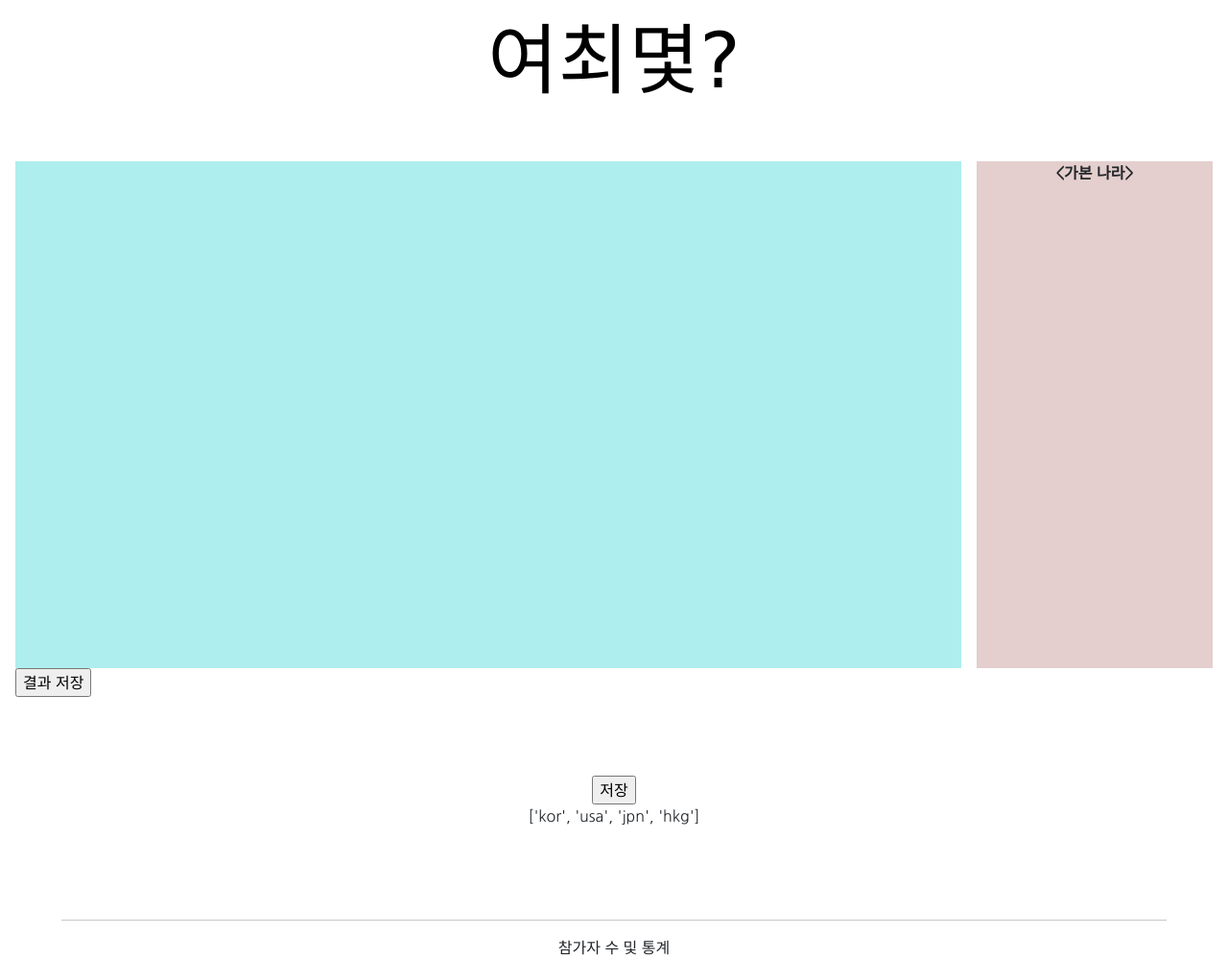
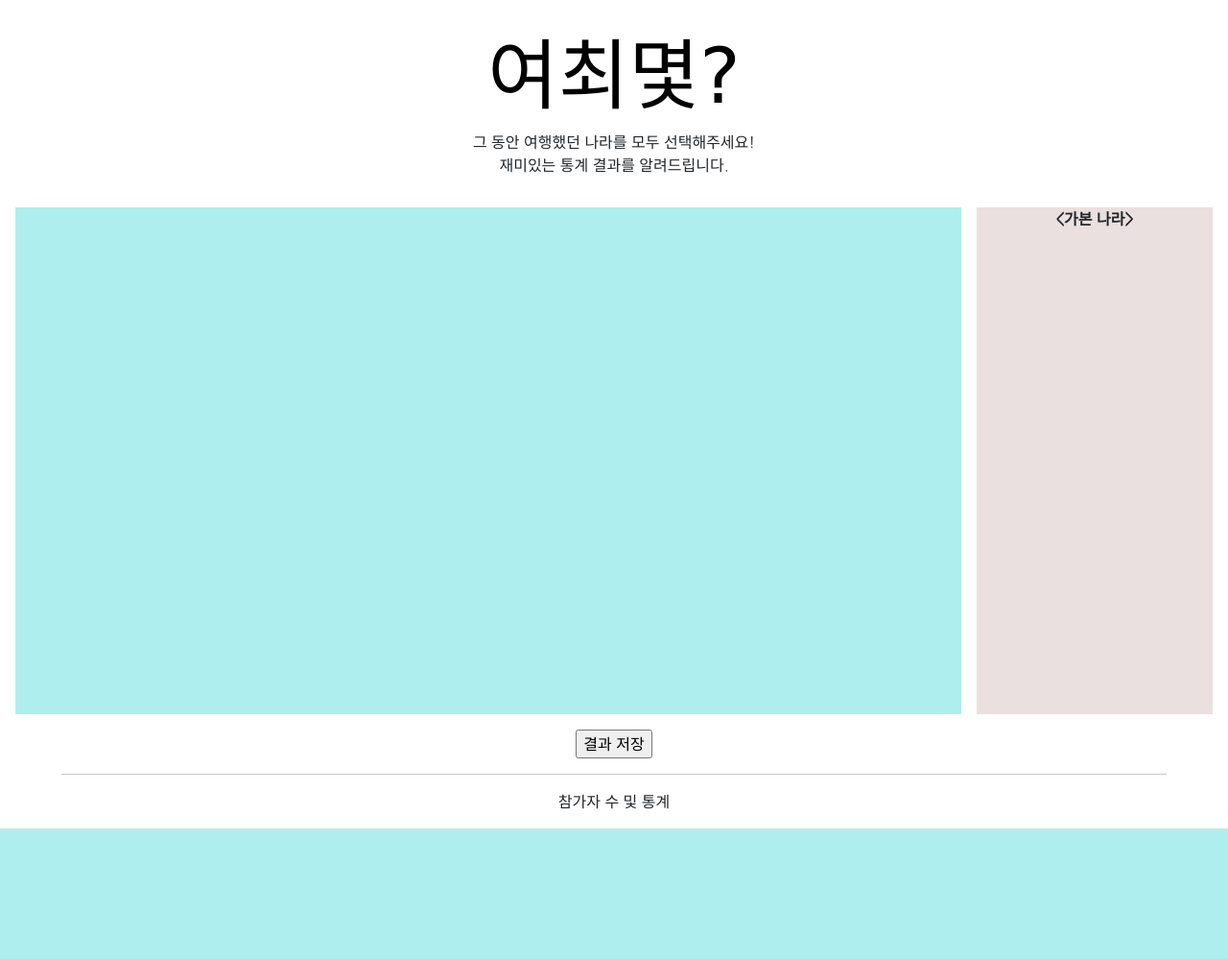
Before and after one commit to letsgo247/mytravel, a Django app: page / in a window 1280 px wide. Shown: the whole page at 96% size. After the commit the page ends 863 px from the top, so only its background shows below. Run offline with Django 3.2, Linux system fonts and the light colour scheme; data that the repository does not hold is empty; some libraries are stand-ins or nearby versions; some web fonts are replaced.

Commit message:
1차 정리 완료

```diff
--- a/main/static/main/css/style.css
+++ b/main/static/main/css/style.css
@@ -2,17 +2,22 @@
     display: flex;
     flex-direction: column;
     align-items: center;
-    margin:none;
+    margin:1rem;
     font-family: 'Nanum Gothic', sans-serif;
+    text-align: center;
 }
 
 header {
+    display: flex;
+    flex-direction: column;
+    align-items: center;
     margin: 1rem;
 }
 header h1 {
     font-family: 'East Sea Dokdo', cursive;
     color:black;
     font-size: 5rem;
+    margin: none;
 }
 
 header a {
@@ -24,7 +29,7 @@
     /* flex-direction: column; */
     /* align-items: center; */
     padding: 1rem;
-    margin: 1rem;
+    margin: 0 1rem;
     width: 100vw;
     height: 70vh;
     max-width: 1280px;
@@ -36,7 +41,7 @@
 }
 
 footer {
-    padding: 5rem;
+    padding: 0rem;
     text-align: center;
 }
 
@@ -50,7 +55,7 @@
 aside{
     width: 20%;
     min-width: 100px;
-    background-color:rgb(228, 206, 206);
+    background-color:rgb(235, 224, 224);
     display: flex;
     flex-direction: column;
     justify-content:flex-start;
--- a/main/templates/main/body.html
+++ b/main/templates/main/body.html
@@ -5,35 +5,36 @@
 <body>
     <header>
         <a href=""><h1>여최몇?</h1></a>
+        <div>그 동안 여행했던 나라를 모두 선택해주세요!<br>
+            재미있는 통계 결과를 알려드립니다.</div>
     </header>
 
 
     <section>
         <main>
             <svg></svg>
-
-            <form action="/" method="post">
-                {% csrf_token %}
-                <input class='submit' type='button' value="결과 저장">
-                <!-- type submit으로 하면 post가 두번 가서, 그냥 button으로 하고 ajax로 post 처리! ... 만약 새로고침이 필요하다면, 다시 submit으로 바꾸면 될듯?     -->
-            </form>
         </main>
 
         <aside>
             <span style="font-weight: bold"><가본 나라></span>
             <ol>
-
             </ol>
         </aside>
     </section>
 
 
+    <form action="/" method="post">
+        {% csrf_token %}
+        <input class='submit' type='button' value="결과 저장">
+        <!-- type submit으로 하면 post가 두번 가서, 그냥 button으로 하고 ajax로 post 처리! ... 만약 새로고침이 필요하다면, 다시 submit으로 바꾸면 될듯?     -->
+    </form>
+
+
+
+    <hr style="width:90vw">
+
     <footer>
-        <form action="/" method="POST">
-            {% csrf_token %}
-            <input type="submit" value="저장">
-        </form>
-        {{ countries }}
+        참가자 수 및 통계
         <br>
         {% for entity in all %}
             <br>
@@ -44,11 +45,6 @@
             hkg: {{ entity.hkg }}
         {% endfor %}
     </footer>
-
-    <hr style="width:90vw">
-    <div>
-        참가자 수 및 통계
-    </div>
 </body>
 
 {% endblock %}
```
Also changed, not shown: main/static/main/js/main.js (+0 -20 lines).
